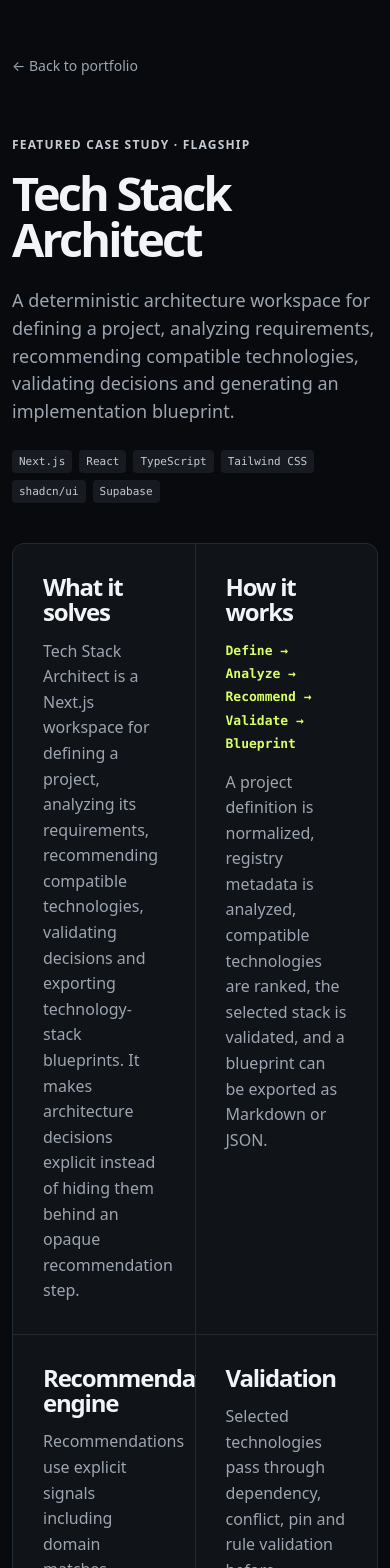
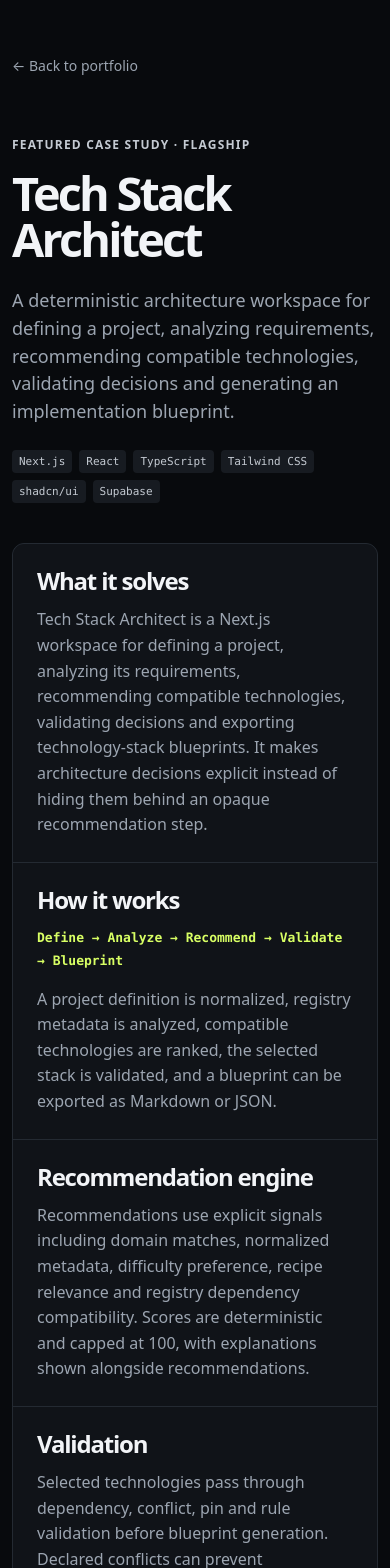
Before and after one commit to davidifeanyicelestine586-arch/David-Ifeanyi, a Next.js app: page /projects/tech-stack-architect in a window 390 px wide. Shown: the top 1568 px of the page. Built offline with nearby package versions, Linux system fonts and the light colour scheme; no server answers.

Commit message:
fix: retain compact case-study grid on mobile

```diff
--- a/app/globals.css
+++ b/app/globals.css
@@ -164,6 +164,8 @@ footer { padding: 28px 0; border-top: 1px solid var(--line); color: var(--muted)
   .project-card .actions { justify-content: flex-start; }
   .case-study { padding: 44px 0 80px; }
   .case-study > .container > .tags { margin-bottom: 40px; }
+  .case-grid { grid-template-columns: 1fr; }
+  .case-grid > section { padding: 24px; }
   .footer-inner { flex-direction: column; gap: 6px; }
 }
 @media (max-width:520px) {
```
